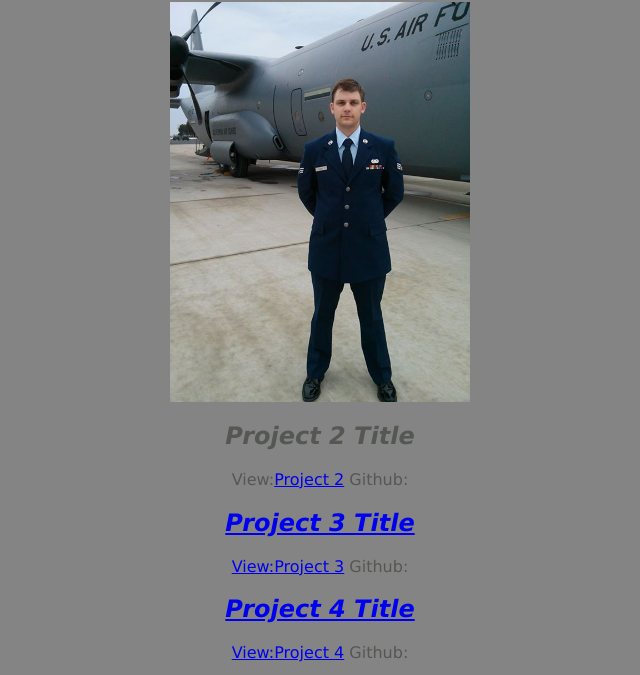
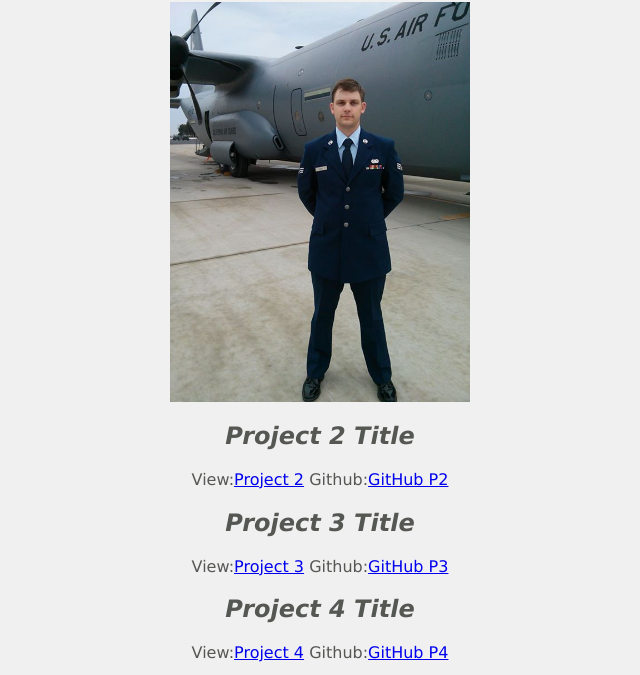
Before and after one commit to JonathanSogg/CSCI15_P1, a plain HTML site: page index.html in a window 1280 px wide. Shown: the part 117-792 px from the top of the page, without its empty margins (320-960 px from the left). Drawn offline with Linux system fonts and the light colour scheme.

Commit message:
Fixed links and BG color again

```diff
--- a/css/default.css
+++ b/css/default.css
@@ -3,7 +3,7 @@
 }
 
 html {
-	background-color: #848484;
+	background-color: #F0F0F0;
 	margin: 0;
 	padding: 0;
 }
--- a/index.html
+++ b/index.html
@@ -15,13 +15,13 @@
     	<img src="img/me.jpg" />
 
     	<h2>Project 2 Title</h2>
-    	<p>View:<a href="http://p2.jonathanjsogg.com">Project 2</a> Github:<a href="https://github.com/JonathanSogg/CSCI15_P2"GitHub P2</a>
+    	<p>View:<a href="http://p2.jonathanjsogg.com">Project 2</a> Github:<a href="https://github.com/JonathanSogg/CSCI15_P2">GitHub P2</a>
 
     	<h2>Project 3 Title</h2>
-    	<p>View:<a href="http://p3.jonathanjsogg.com">Project 3</a> Github:<a href="https://github.com/JonathanSogg/CSCI15_P3"GitHub P3</a>
+    	<p>View:<a href="http://p3.jonathanjsogg.com">Project 3</a> Github:<a href="https://github.com/JonathanSogg/CSCI15_P3">GitHub P3</a>
 
     	<h2>Project 4 Title</h2>
-    	<p>View:<a href="http://p4.jonathanjsogg.com">Project 4</a> Github:<a href="https://github.com/JonathanSogg/CSCI15_P4"GitHub P4</a>
+    	<p>View:<a href="http://p4.jonathanjsogg.com">Project 4</a> Github:<a href="https://github.com/JonathanSogg/CSCI15_P4">GitHub P4</a>
 
     	<h3>In 2+ sentences, describe who you are and what you do</h3>
     	<p class="questions"> I'm currently studying to obtain my master's degree in Information Management
```
